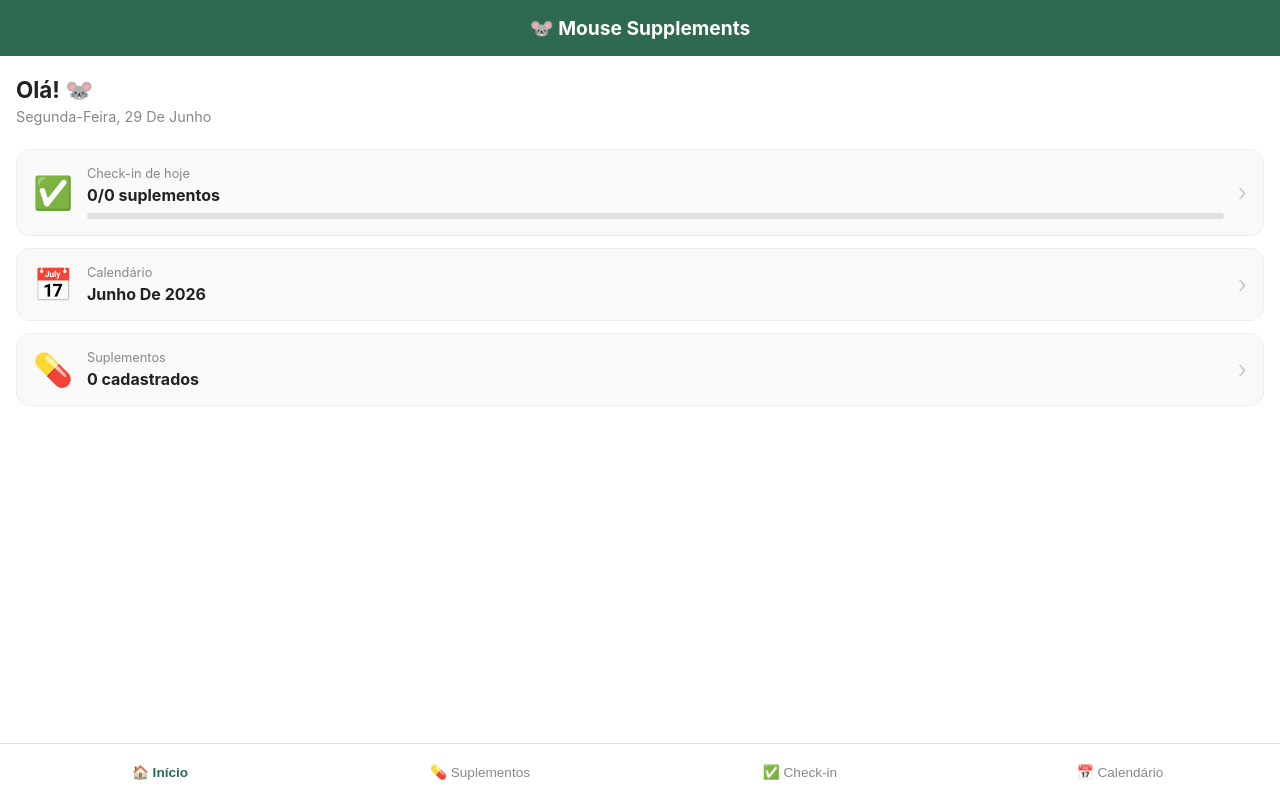
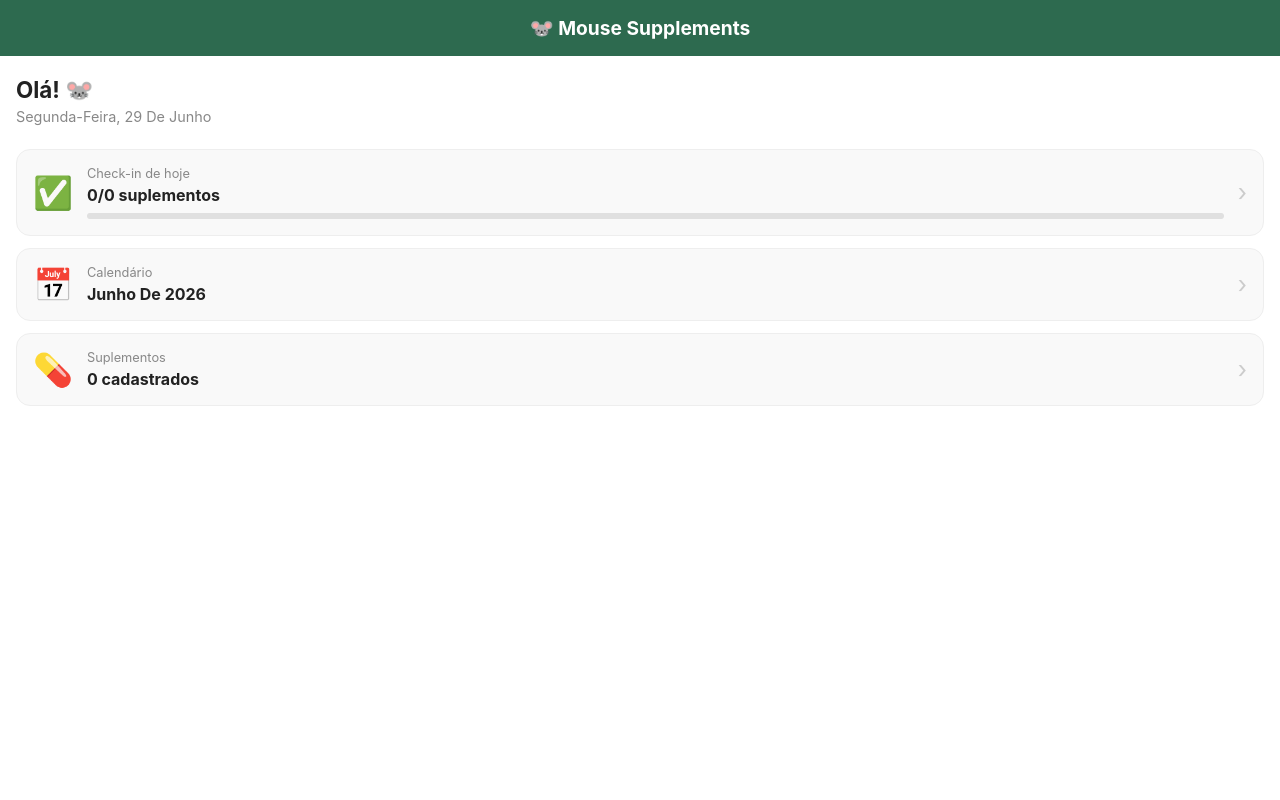
Before and after one commit to lazoskii/app_registro_antiaging, a React (Vite) app: page / in a window 1280 px wide. Built offline with nearby package versions, Linux system fonts and the light colour scheme.

Commit message:
deixar so os widgets

```diff
--- a/src/App.css
+++ b/src/App.css
@@ -36,34 +36,23 @@ main {
   padding-bottom: 80px;
 }
 
-nav {
+.back-nav {
   position: fixed;
   bottom: 0;
   left: 0;
   right: 0;
-  width: 100%;
-  display: flex;
   background: white;
   border-top: 1px solid #ddd;
+  padding: 12px 16px;
   padding-bottom: env(safe-area-inset-bottom);
 }
 
-nav button {
-  flex: 1;
-  padding: 20px 6px;
+.back-nav button {
+  background: none;
   border: none;
-  background: none;
-  font-size: 0.85rem;
-  color: #888;
+  font-size: 1rem;
+  color: #2d6a4f;
   cursor: pointer;
-  display: flex;
-  flex-direction: column;
-  align-items: center;
-  gap: 2px;
-}
-
-nav button.active {
-  color: #2d6a4f;
   font-weight: bold;
 }
 
--- a/src/components/Navbar.jsx
+++ b/src/components/Navbar.jsx
@@ -1,10 +1,9 @@
 export default function Navbar({ page, setPage }) {
+  if (page === 'home') return null;
+
   return (
-    <nav>
-      <button className={page === 'home' ? 'active' : ''} onClick={() => setPage('home')}>🏠 Início</button>
-      <button className={page === 'supplements' ? 'active' : ''} onClick={() => setPage('supplements')}>💊 Suplementos</button>
-      <button className={page === 'checkin' ? 'active' : ''} onClick={() => setPage('checkin')}>✅ Check-in</button>
-      <button className={page === 'calendar' ? 'active' : ''} onClick={() => setPage('calendar')}>📅 Calendário</button>
+    <nav className="back-nav">
+      <button onClick={() => setPage('home')}>‹ Voltar</button>
     </nav>
   );
 }
```
